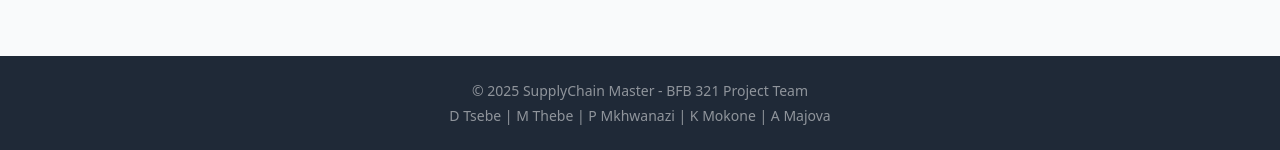
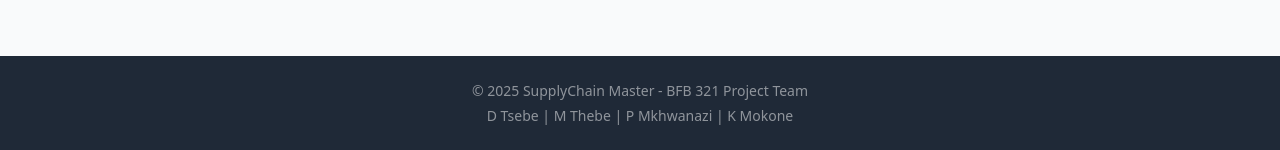
Before and after one commit to u22754459/Group_29-Retail-Supply-Chain, a Flask app: page /shop in a window 1280 px wide. Shown: the part 945-1095 px from the top of the page. Run offline with Flask 3, Linux system fonts and the light colour scheme; data that the repository does not hold is empty.

Commit message:
Update shop.html footer edited

```diff
--- a/templates/shop.html
+++ b/templates/shop.html
@@ -271,7 +271,7 @@
         <div class="container">
             <div class="text-center small text-white-50">
                 <p class="mb-1">&copy; 2025 SupplyChain Master - BFB 321 Project Team</p>
-                <p class="mb-0">D Tsebe | M Thebe | P Mkhwanazi | K Mokone | A Majova</p>
+                <p class="mb-0">D Tsebe | M Thebe | P Mkhwanazi | K Mokone</p>
             </div>
         </div>
     </footer>
```
